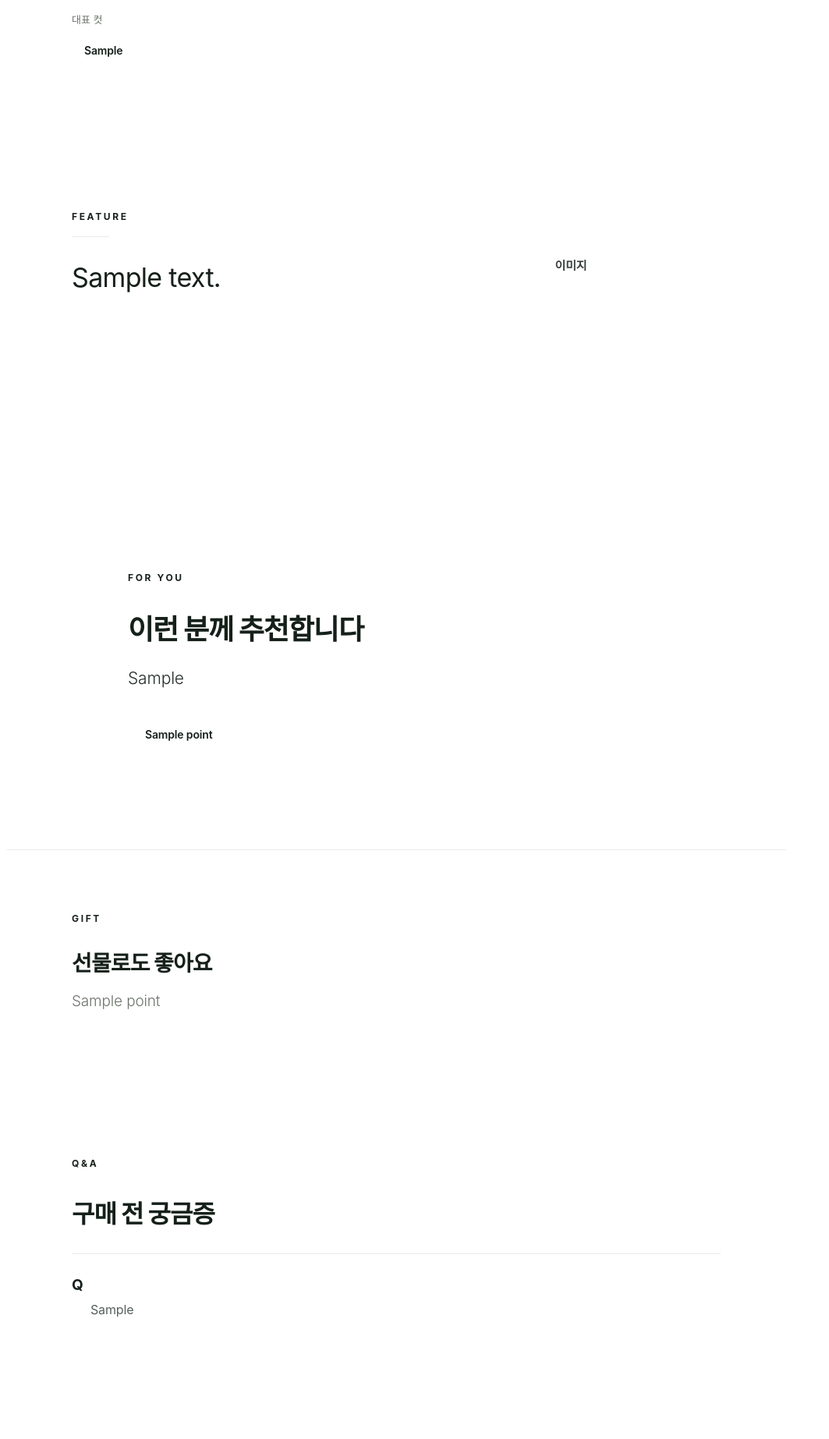
After one commit to donginKim11st/business-model, a FastAPI app: template app/templates/detail_editorial.html in a window 1280 px wide. The commit adds this page. Shown: the part 920-2765 px from the top of the page at 78% size, without its empty margins (0-1063 px from the left). Run offline with FastAPI, Linux system fonts and the light colour scheme; the template is opened without the code that fills it: most values are stand-ins (such as "Sample title", 1, 10 or a date in 2020).

Commit message:
feat: 프리미엄 에디토리얼 PDP 스타일(airy·contrast) + Pretendard 임베딩
build_html에 style 파라미터 추가(airy 기본·contrast·minimal). 신규
detail_editorial.html은 Pretendard variable woff2를 @font-face(data URI)로
self-contained 임베딩하고, 두께·자간 대비·키커·캡션·풀쿼트로 에디토리얼 구성.
contrast는 스테이트먼트·추천 섹션을 딥 톤(color-mix)으로 교차 + 01·02 인덱스.

셀러가 생성 시 스타일 선택: _draft.html 라디오 + app.js가 style 전송,
/detail-image 라우트가 수용·검증(미지정/오류 → airy 폴백).

기존 불변식(출처명 비노출·히어로 색 적응·플레이스홀더·이미지 수) 유지.
적응형 색·N이미지 슬롯 로직과 호환. 테스트 48 통과.

Claude-Session: https://claude.ai/code/session_016GrzQuvpxtvLQmdYHsK8yi

```diff
--- a/app/detail_page.py
+++ b/app/detail_page.py
@@ -5,6 +5,7 @@
 """
 import base64
 import colorsys
+import functools
 import io
 import pathlib
 from jinja2 import Environment, FileSystemLoader, select_autoescape
@@ -12,6 +13,26 @@ from jinja2 import Environment, FileSystemLoader, select_autoescape
 _TEMPLATES = pathlib.Path(__file__).parent / "templates"
 _env = Environment(loader=FileSystemLoader(str(_TEMPLATES)),
                    autoescape=select_autoescape(["html"]))
+
+# 스타일 → 템플릿. minimal=시스템폰트 기존 레이아웃, airy/contrast=Pretendard 에디토리얼.
+_TEMPLATE_BY_STYLE = {
+    "minimal": "detail_page.html",
+    "airy": "detail_editorial.html",
+    "contrast": "detail_editorial.html",
+}
+STYLES = tuple(_TEMPLATE_BY_STYLE)
+_FONT = pathlib.Path(__file__).parent / "static" / "fonts" / "PretendardVariable.woff2"
+
+
+@functools.lru_cache(maxsize=1)
+def _font_css():
+    """Pretendard variable woff2 → @font-face(data URI). 폰트 부재 시 빈 문자열(시스템폰트 폴백)."""
+    try:
+        b64 = base64.b64encode(_FONT.read_bytes()).decode()
+    except OSError:
+        return ""
+    return ("@font-face{font-family:Pretendard;font-weight:45 920;font-style:normal;"
+            "font-display:block;src:url(data:font/woff2;base64,%s) format('woff2')}" % b64)
 
 # 카테고리별 PDP 테마 팔레트 (이미지 없을 때 폴백).
 _THEMES = {
@@ -104,8 +125,13 @@ SLOTS = (
 )
 
 
-def build_html(view, draft, images=None):
-    """흰색 적응형 PDP HTML. images = {slot_key: data_uri}. 히어로 있으면 그 색으로 액센트."""
+def build_html(view, draft, images=None, style="airy"):
+    """흰색 적응형 PDP HTML. images = {slot_key: data_uri}. 히어로 있으면 그 색으로 액센트.
+
+    style: 'airy'·'contrast'(Pretendard 에디토리얼) | 'minimal'(기존 시스템폰트). 알 수 없으면 ValueError.
+    """
+    if style not in _TEMPLATE_BY_STYLE:
+        raise ValueError(f"unknown style: {style!r} (allowed: {', '.join(STYLES)})")
     view = view or {}
     images = images or {}
     hero = images.get("hero")
@@ -114,5 +140,7 @@ def build_html(view, draft, images=None):
         theme = _palette_from_rgb(rgb) if rgb else _theme(view.get("category_l1"))
     else:
         theme = _theme(view.get("category_l1"))
-    return _env.get_template("detail_page.html").render(
-        v=view, d=draft or {}, images=images, theme=theme)
+    font_css = "" if style == "minimal" else _font_css()
+    return _env.get_template(_TEMPLATE_BY_STYLE[style]).render(
+        v=view, d=draft or {}, images=images, theme=theme,
+        style=style, numbered=(style == "contrast"), font_css=font_css)
--- a/app/main.py
+++ b/app/main.py
@@ -62,7 +62,7 @@ async def _slot_to_data_uri(photo):
 
 
 @app.post("/product/{uid}/detail-image")
-async def detail_image(uid: str, draft: str = Form(None),
+async def detail_image(uid: str, draft: str = Form(None), style: str = Form("airy"),
                        hero: UploadFile = File(None), detail: UploadFile = File(None),
                        usage: UploadFile = File(None), sub: UploadFile = File(None)):
     doc = data.get_product(uid)
@@ -86,7 +86,9 @@ async def detail_image(uid: str, draft: str = Form(None),
                 images[key] = await _slot_to_data_uri(photo)
             except _BadImage as e:
                 return Response(str(e), status_code=400)
-    html = detail_page.build_html(view, d, images)
+    if style not in detail_page.STYLES:
+        style = "airy"
+    html = detail_page.build_html(view, d, images, style=style)
     try:
         png = await render.html_to_png(html)
     except render.RenderError:
--- a/app/static/app.css
+++ b/app/static/app.css
@@ -73,6 +73,9 @@ blockquote a { color:var(--muted); text-decoration:none; }
 .draft dt { font-weight:600; margin-top:8px; }
 .draft dd { margin:2px 0 0; color:#4a463f; }
 .err { color:#c0392b; }
+.style-pick { display: flex; align-items: center; flex-wrap: wrap; gap: 16px; margin: 16px 0 4px; }
+.style-pick .style-label { font-weight: 700; font-size: 14px; }
+.style-pick label { display: inline-flex; align-items: center; gap: 6px; font-size: 13px; cursor: pointer; }
 .slot-grid { display: grid; grid-template-columns: repeat(2, 1fr); gap: 10px; margin: 12px 0; }
 .slot-card { display: flex; flex-direction: column; gap: 4px; padding: 12px 14px;
   border: 1px solid var(--line); border-radius: 12px; background: var(--card); cursor: pointer; }
--- a/app/static/app.js
+++ b/app/static/app.js
@@ -29,6 +29,8 @@ document.addEventListener("click", async (e) => {
   try {
     const fd = new FormData();
     fd.append("draft", draftEl.textContent);
+    const styleEl = document.querySelector("input[name=style]:checked");
+    if (styleEl) fd.append("style", styleEl.value);
     document.querySelectorAll("input[data-slot]").forEach((inp) => {
       if (inp.files[0]) fd.append(inp.dataset.slot, inp.files[0]);
     });
--- a/app/templates/_draft.html
+++ b/app/templates/_draft.html
@@ -11,6 +11,11 @@
   {% if d.price_positioning %}<h3>가격 포지셔닝</h3><p>{{ d.price_positioning }}</p>{% endif %}
 </div>
 <div class=export>
+  <div class=style-pick>
+    <span class=style-label>디자인 스타일</span>
+    <label><input type=radio name=style value=airy checked> 밝은 에디토리얼</label>
+    <label><input type=radio name=style value=contrast> 톤 교차</label>
+  </div>
   <div class=slot-grid>
     {% for s in slots %}
     <label class=slot-card>
--- /dev/null
+++ b/app/templates/detail_editorial.html
@@ -0,0 +1,119 @@
+<!doctype html><html lang=ko><head><meta charset=utf-8>
+<style>
+{{ font_css|safe }}
+*{box-sizing:border-box;margin:0;padding:0}
+:root{--accent:{{ theme.primary }};--tint:{{ theme.soft }};--panel:{{ theme.panel }};
+  --deep:color-mix(in srgb, var(--accent) 62%, #10130f);
+  --ink:#16201a;--sub:#6b726a;--line:#e9ece7;--bg:#ffffff}
+body{width:1000px;background:var(--bg);color:var(--ink);
+  font-family:Pretendard,-apple-system,"Apple SD Gothic Neo",system-ui,sans-serif;
+  -webkit-font-smoothing:antialiased;letter-spacing:-.01em}
+img{display:block;max-width:100%}
+.kick{font-size:12px;font-weight:700;letter-spacing:.22em;color:var(--accent)}
+.cap{margin-top:12px;font-size:13px;font-weight:500;color:var(--sub);letter-spacing:0}
+hr.rule{height:1px;background:var(--line);border:0;width:48px;margin:18px 0 26px}
+
+.hero{padding:120px 84px 0}
+.hero .kick{display:block;margin-bottom:30px}
+.hero h1{font-size:78px;line-height:1.06;font-weight:800;letter-spacing:-.045em;max-width:860px}
+.hero .lede{margin-top:30px;font-size:23px;line-height:1.55;font-weight:300;color:var(--sub);max-width:560px}
+.hero-fig{margin-top:64px;border-radius:6px;overflow:hidden}
+.hero-fig img{width:100%;height:auto}
+.hero-ph{margin-top:64px;height:440px;border-radius:6px;display:flex;align-items:center;justify-content:center;
+  background:var(--tint);color:var(--accent);font-size:16px;font-weight:700;letter-spacing:.04em}
+.tags{margin-top:22px;display:flex;flex-wrap:wrap;gap:22px}
+.tags span{font-size:14px;font-weight:600;color:var(--accent);position:relative;padding-left:16px}
+.tags span::before{content:"";position:absolute;left:0;top:8px;width:6px;height:6px;border-radius:50%;background:var(--accent)}
+
+.statement{margin-top:40px;padding:150px 84px;text-align:center}
+.statement .qmark{font-size:90px;font-weight:800;line-height:.5;color:var(--accent);display:block;margin-bottom:30px}
+.statement p{font-size:46px;line-height:1.34;font-weight:300;letter-spacing:-.03em;max-width:720px;margin:0 auto}
+
+.feat{display:flex;gap:64px;align-items:center;padding:96px 84px}
+.feat.rev{flex-direction:row-reverse}
+.feat-txt{flex:1}
+.feat-kick{display:flex;align-items:center;gap:16px}
+.fnum{font-size:40px;font-weight:800;color:var(--tint);letter-spacing:-.04em;line-height:1}
+.feat-txt h2{font-size:34px;line-height:1.42;font-weight:400;letter-spacing:-.02em}
+.feat-img{flex:1;border-radius:6px;overflow:hidden}
+.feat-img img{width:100%;height:auto}
+.feat-ph{flex:1;height:340px;border-radius:6px;display:flex;align-items:center;justify-content:center;
+  background:var(--tint);color:var(--accent);font-weight:700;font-size:15px;opacity:.85}
+
+.target{margin:40px 84px;padding:88px 72px;border-radius:14px;background:var(--tint);color:var(--ink)}
+.target .kick{display:block;margin-bottom:24px}
+.target h2{font-size:36px;font-weight:800;letter-spacing:-.03em;margin-bottom:22px}
+.target p{font-size:21px;line-height:1.7;font-weight:300;max-width:640px;opacity:.95}
+.chips{margin-top:34px;display:flex;flex-wrap:wrap;gap:10px}
+.chip{padding:11px 22px;border-radius:999px;font-size:14px;font-weight:600;background:#fff;color:var(--ink)}
+
+.gift{padding:80px 84px;border-top:1px solid var(--line)}
+.gift .kick{display:block;margin-bottom:14px}
+.gift h3{font-size:28px;font-weight:800;letter-spacing:-.03em;margin-bottom:12px}
+.gift p{font-size:19px;font-weight:300;color:var(--sub)}
+
+.faq{padding:90px 84px 120px}
+.faq>.kick{display:block;margin-bottom:14px}
+.faq h3{font-size:32px;font-weight:800;letter-spacing:-.03em;margin-bottom:30px}
+.qa{padding:28px 0;border-top:1px solid var(--line)}
+.qa .q{font-size:19px;font-weight:700;margin-bottom:10px}
+.qa .q::before{content:"Q ";color:var(--accent)}
+.qa .a{font-size:16px;font-weight:400;color:#55605a;padding-left:24px}
+
+/* 톤 교차(contrast): 스테이트먼트·추천 섹션을 딥 컬러로 */
+.ed.contrast .statement{background:var(--deep);color:#fff}
+.ed.contrast .target{background:var(--deep);color:#fff}
+.ed.contrast .target .chip{background:rgba(255,255,255,.12);color:#fff}
+</style></head>
+<body class="ed {{ style }}">
+
+<section class=hero>
+  <span class=kick>PRODUCT STORY</span>
+  <h1>{{ d.titles[0] if d.titles else v.keyword }}</h1>
+  {% if d.titles and d.titles|length > 1 %}<p class=lede>{{ d.titles[1] }}</p>{% endif %}
+  {% if images.get('hero') %}<figure class=hero-fig><img src="{{ images.hero }}" alt="대표 이미지"></figure>
+  <figcaption class=cap>대표 컷</figcaption>
+  {% else %}<div class=hero-ph>대표 이미지 영역 · 업로드 시 채워집니다</div>{% endif %}
+  {% if d.spec_highlights %}<div class=tags>{% for s in d.spec_highlights %}<span>{{ s }}</span>{% endfor %}</div>{% endif %}
+</section>
+
+{% if d.titles and d.titles|length > 2 %}<section class=statement>
+  <span class=qmark>“</span>
+  <p>{{ d.titles[2] }}</p>
+</section>{% endif %}
+
+{% set feat_imgs = [images.get('detail'), images.get('usage'), images.get('sub')] %}
+{% for s in d.selling_points %}
+<section class="feat{{ ' rev' if loop.index0 % 2 else '' }}">
+  <div class=feat-txt>
+    <div class=feat-kick>{% if numbered %}<span class=fnum>{{ '%02d'|format(loop.index) }}</span>{% endif %}<span class=kick>FEATURE</span></div>
+    <hr class=rule>
+    <h2>{{ s.text }}</h2>
+  </div>
+  {% set fi = feat_imgs[loop.index0] if loop.index0 < 3 else None %}
+  {% if fi %}<figure class=feat-img><img src="{{ fi }}" alt=""></figure>
+  {% else %}<div class=feat-ph>이미지</div>{% endif %}
+</section>
+{% endfor %}
+
+{% if d.target_copy %}<section class=target>
+  <span class=kick>FOR YOU</span>
+  <h2>이런 분께 추천합니다</h2>
+  <p>{{ d.target_copy }}</p>
+  {% set chips = [] %}
+  {% for dim, groups in v.targets.items() %}{% for g in groups %}{% for p in g.points %}{% if chips.append(p.point) %}{% endif %}{% endfor %}{% endfor %}{% endfor %}
+  {% if chips %}<div class=chips>{% for t in chips %}<span class=chip>{{ t }}</span>{% endfor %}</div>{% endif %}
+</section>{% endif %}
+
+{% if v.gift %}<section class=gift>
+  <div class=gift-head><span class=kick>GIFT</span><h3>선물로도 좋아요</h3></div>
+  <p>{% for g in v.gift %}{{ g.point }}{% if not loop.last %} · {% endif %}{% endfor %}</p>
+</section>{% endif %}
+
+{% if d.faqs %}<section class=faq>
+  <span class=kick>Q&A</span>
+  <h3>구매 전 궁금증</h3>
+  {% for f in d.faqs %}<div class=qa><div class=q>{{ f.q }}</div><div class=a>{{ f.a }}</div></div>{% endfor %}
+</section>{% endif %}
+
+</body></html>
```
Also changed, not shown: tests/test_detail_image_routes.py (+24 -2 lines), tests/test_detail_page.py (+35 -0 lines), 1 other file.
